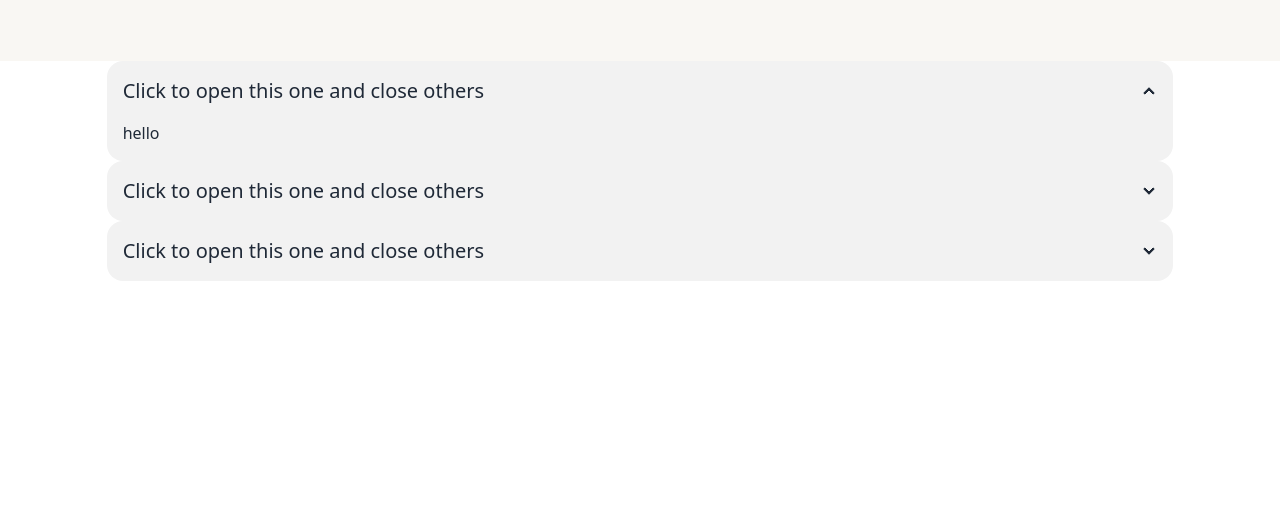
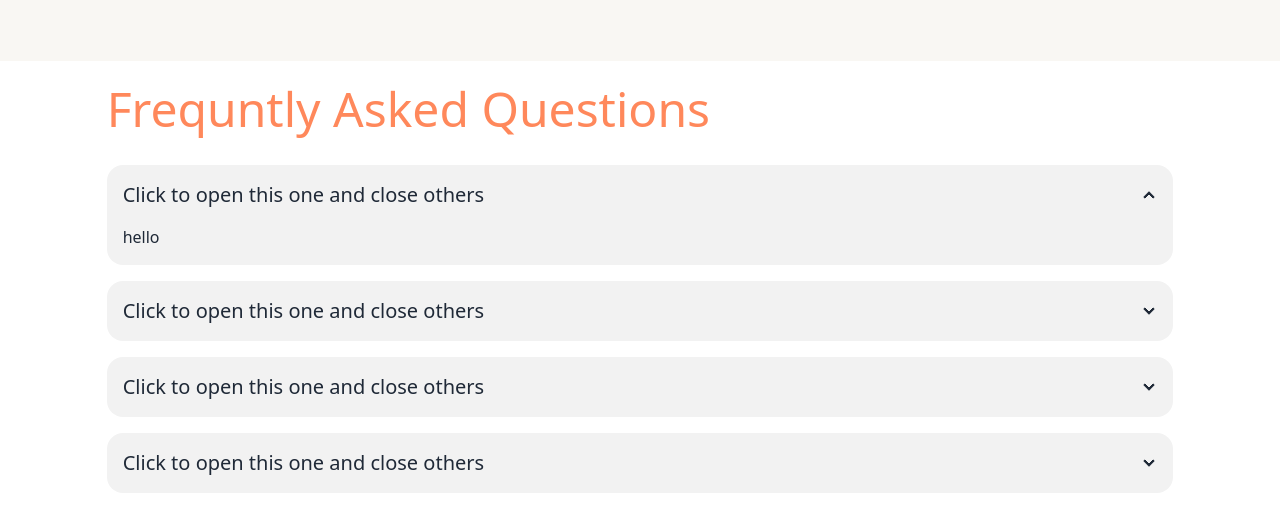
Before and after one commit to YounusMontasir/Donate-Bangladesh-website-using-js, a plain HTML site: page blog.html in a window 1280 px wide. Shown: the part 71-602 px from the top of the page. Drawn offline with nearby package versions, Linux system fonts and the light colour scheme.

Commit message:
blog section half complete

```diff
--- a/blog.html
+++ b/blog.html
@@ -52,22 +52,34 @@
       <main>
 
           <!-- accordion section -->
-           <section class="w-10/12 mx-auto">
-            <div class="collapse collapse-arrow bg-base-200">
+           <section class="w-10/12 mx-auto ">
+            <h1 class="text-[#FF885B] mb-8 mt-6 text-5xl">Frequntly Asked Questions</h1>
+            <!-- accordion 1 -->
+            <div class="collapse collapse-arrow bg-base-200 mb-4">
                 <input type="radio" name="my-accordion-2" checked="checked" />
                 <div class="collapse-title text-xl font-medium">Click to open this one and close others</div>
                 <div class="collapse-content">
                   <p>hello</p>
                 </div>
               </div>
-              <div class="collapse collapse-arrow bg-base-200">
+              <!--  accordion 2 -->
+              <div class="collapse collapse-arrow bg-base-200 mb-4">
                 <input type="radio" name="my-accordion-2" />
                 <div class="collapse-title text-xl font-medium">Click to open this one and close others</div>
                 <div class="collapse-content">
                   <p>hello</p>
                 </div>
               </div>
-              <div class="collapse collapse-arrow bg-base-200">
+              <!--  accordion 3 -->
+              <div class="collapse collapse-arrow bg-base-200 mb-4">
+                <input type="radio" name="my-accordion-2" />
+                <div class="collapse-title text-xl font-medium">Click to open this one and close others</div>
+                <div class="collapse-content">
+                  <p>hello</p>
+                </div>
+              </div>
+              <!-- accordion 4 -->
+              <div class="collapse collapse-arrow bg-base-200 mb-4">
                 <input type="radio" name="my-accordion-2" />
                 <div class="collapse-title text-xl font-medium">Click to open this one and close others</div>
                 <div class="collapse-content">
--- a/js/blog.js
+++ b/js/blog.js
@@ -1,6 +1,3 @@
 document.getElementById("blog-section").addEventListener('click',function(){
     window.location.href = "../blog.html"
 })
-document.getElementById("home-section").addEventListener('click',function(){
-    window.location.href = "index.html"
-})
```
Also changed, not shown: index.html (+1 -1 lines).
